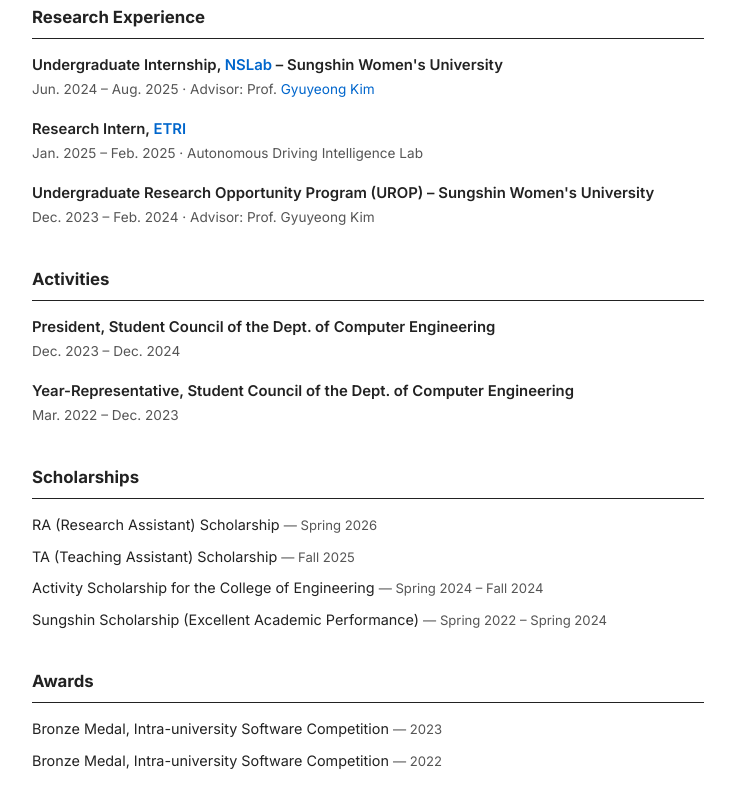
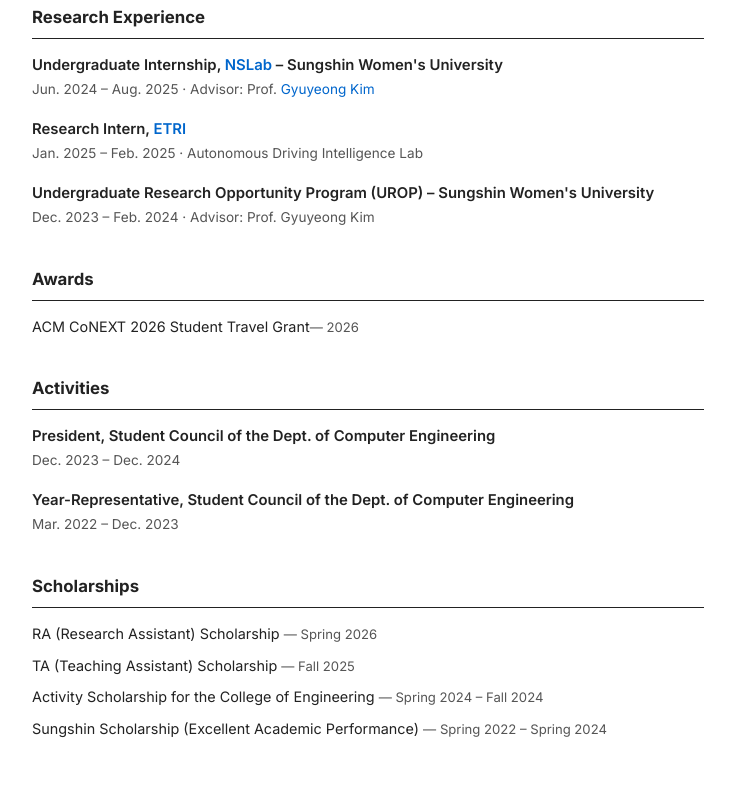
Before and after one commit to nagaeng/nagaeng.github.io, a plain HTML site: page index.html in a window 1280 px wide. Shown: the part 1101-1908 px from the top of the page, without its empty margins (272-1007 px from the left). Drawn offline with Linux system fonts and the light colour scheme.

Commit message:
Update index.html

```diff
--- a/index.html
+++ b/index.html
@@ -139,6 +139,9 @@
   <div class="entry-sub">Dec. 2023 – Feb. 2024 · Advisor: Prof. Gyuyeong Kim</div>
 </div>
 
+<h2>Awards</h2>
+<div class="award">ACM CoNEXT 2026 Student Travel Grant<span>— 2026</span></div>
+
 <h2>Activities</h2>
 <div class="entry">
   <div class="entry-title">President, Student Council of the Dept. of Computer Engineering</div>
@@ -155,9 +158,5 @@
 <div class="award">Activity Scholarship for the College of Engineering <span>— Spring 2024 – Fall 2024</span></div>
 <div class="award">Sungshin Scholarship (Excellent Academic Performance) <span>— Spring 2022 – Spring 2024</span></div>
 
-<h2>Awards</h2>
-<div class="award">Bronze Medal, Intra-university Software Competition <span>— 2023</span></div>
-<div class="award">Bronze Medal, Intra-university Software Competition <span>— 2022</span></div>
-
 </body>
 </html>
```
